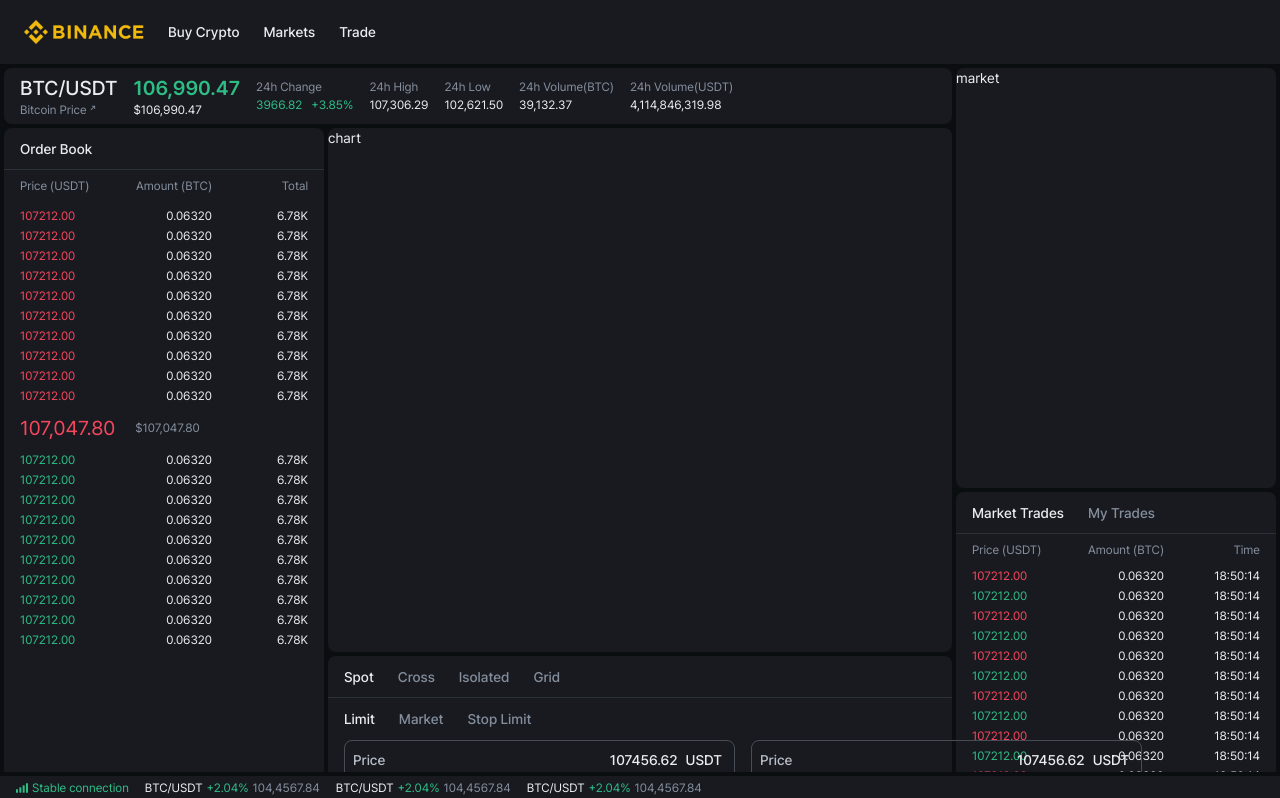
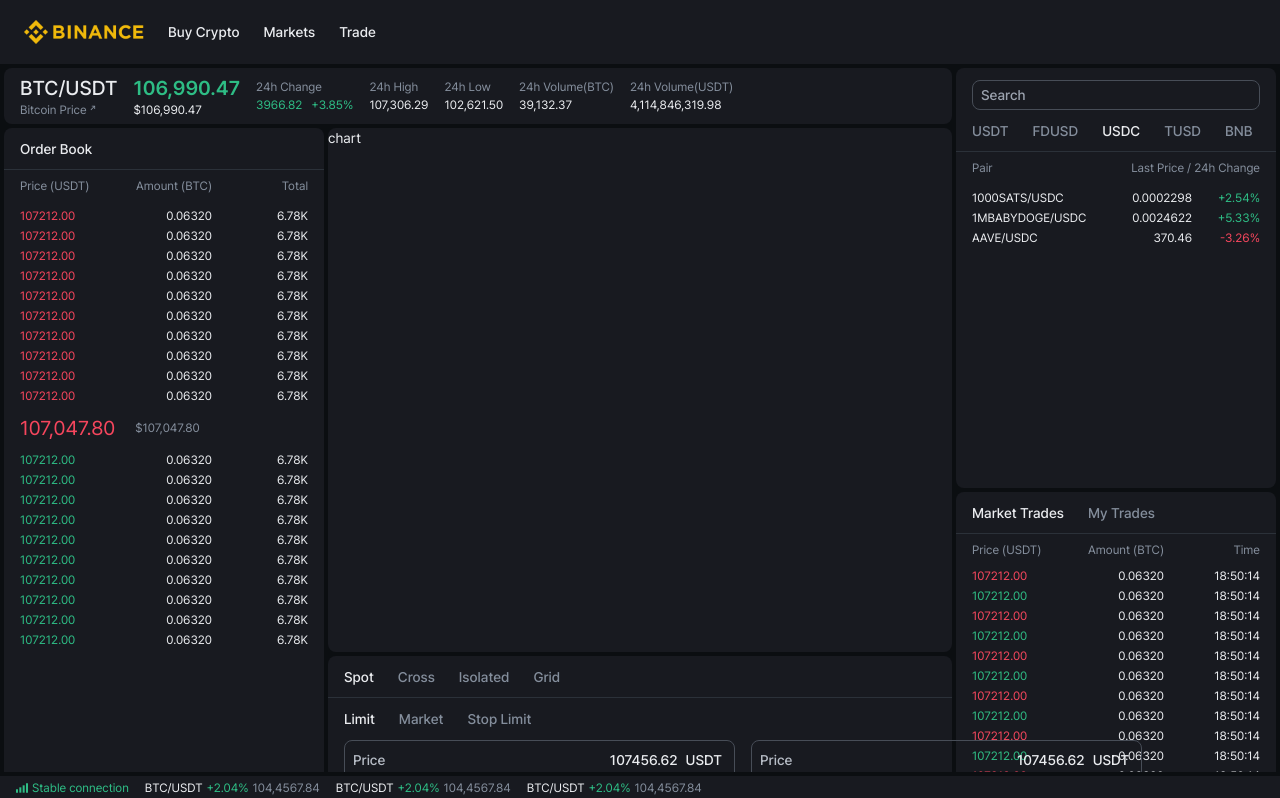
Before and after one commit to sk0x0y/krononlabs-task, a Next.js app: page / in a window 1280 px wide. Shown: the top 798 px of the page. Built offline with nearby package versions, Linux system fonts and the light colour scheme.

Commit message:
feat: [KLT-3] Market 컴포넌트 추가

```diff
--- a/app/page.tsx
+++ b/app/page.tsx
@@ -4,6 +4,7 @@
   BasicTable,
   OrderForm,
   Trades,
+  Market,
 } from '@widgets/trade';
 
 export default function Home() {
@@ -50,9 +51,7 @@
         chart
       </section>
 
-      <section className="" style={{ gridArea: 'market' }}>
-        market
-      </section>
+      <Market />
 
       <Trades />
 
--- a/src/widgets/trade/index.ts
+++ b/src/widgets/trade/index.ts
@@ -1,5 +1,6 @@
 export { default as SubHeader } from './sub-header';
 export { default as OrderBook } from './order-book';
+export { default as Market } from './market';
 export { default as Trades } from './trades';
 export { default as OrderForm } from './order-form';
 export { default as BasicTable } from './basic-table';
--- /dev/null
+++ b/src/widgets/trade/market.tsx
@@ -0,0 +1,68 @@
+export default function Market() {
+  return (
+    <section className="" style={{ gridArea: 'market' }}>
+      <div className="px-4">
+        <div className="flex items-center gap-2 w-full h-[30px] mt-[12px] pl-2 pr-3 border border-input-border rounded-lg">
+          <input
+            type="text"
+            placeholder="Search"
+            className="flex-1 border-none outline-none bg-transparent font-medium appearance-none"
+          />
+        </div>
+      </div>
+
+      <div className="flex items-center h-[42px] px-4 border-b border-b-divider font-medium text-sm">
+        <ul className="whitespace-nowrap overflow-x-auto scrollbar-hide flex gap-6 text-secondary [&>li]:cursor-pointer">
+          <li className="hover:text-primary-text">USDT</li>
+          <li className="hover:text-primary-text">FDUSD</li>
+          <li className="hover:text-primary-text text-primary-text">USDC</li>
+          <li className="hover:text-primary-text">TUSD</li>
+          <li className="hover:text-primary-text">BNB</li>
+          <li className="hover:text-primary-text">BTC</li>
+          <li className="hover:text-primary-text">ALTS</li>
+        </ul>
+      </div>
+
+      <div className="flex justify-between px-4 py-2 text-xs text-secondary">
+        <span className="flex-1 min-w-[120px]">Pair</span>
+        <span className="flex-1 text-right">Last Price / 24h Change</span>
+      </div>
+
+      {/* 리스트 */}
+      <div className="h-[358px] px-4 py-1 text-xs overflow-y-auto scrollbar-hide">
+        <div className="flex justify-between py-0.5">
+          <span className="min-w-[120px]">1000SATS/USDC</span>
+
+          <div className="flex gap-2">
+            <span className="flex-1 text-right">0.0002298</span>
+            <span className="flex-1 min-w-[60px] text-positive text-right">
+              +2.54%
+            </span>
+          </div>
+        </div>
+
+        <div className="flex justify-between py-0.5">
+          <span className="min-w-[120px]">1MBABYDOGE/USDC</span>
+
+          <div className="flex gap-2">
+            <span className="flex-1 text-right">0.0024622</span>
+            <span className="flex-1 min-w-[60px] text-positive text-right">
+              +5.33%
+            </span>
+          </div>
+        </div>
+
+        <div className="flex justify-between py-0.5">
+          <span className="min-w-[120px]">AAVE/USDC</span>
+
+          <div className="flex gap-2">
+            <span className="flex-1 text-right">370.46</span>
+            <span className="flex-1 min-w-[60px] text-negative text-right">
+              -3.26%
+            </span>
+          </div>
+        </div>
+      </div>
+    </section>
+  );
+}
```
